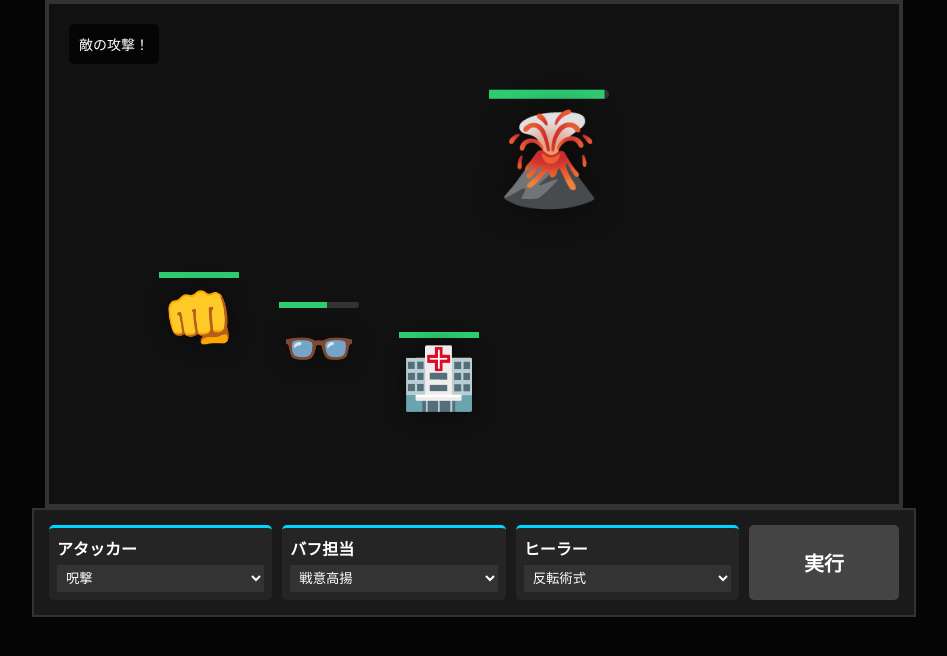
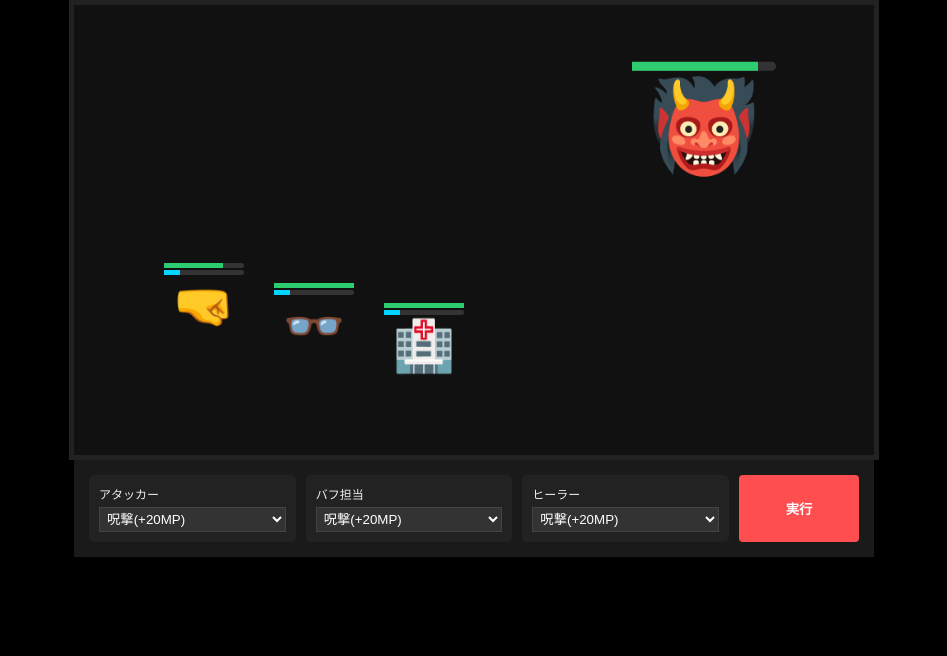
Before and after one commit to harukunmiura-prog/My-New-Game, a plain HTML site: page index.html in a window 1280 px wide. Both pictures are taken after a click on the button "実行". Shown: the whole page, without its empty margins (166-1113 px from the left). Drawn offline with Linux system fonts and the light colour scheme.

Commit message:
Update index.html

```diff
--- a/index.html
+++ b/index.html
@@ -2,142 +2,142 @@
 <html lang="ja">
 <head>
     <meta charset="UTF-8">
-    <title>Jujutsu Battle: Professional Edition</title>
+    <title>Jujutsu Battle: Ultra Edition</title>
     <style>
-        :root { --p-color: #00d4ff; --e-color: #ff4e50; }
-        body { background: #050505; color: white; font-family: 'Meiryo', sans-serif; display: flex; flex-direction: column; align-items: center; margin: 0; }
-        #game-board { width: 850px; height: 500px; background: #111; position: relative; border: 4px solid #333; overflow: hidden; }
+        body { background: #000; color: #eee; font-family: sans-serif; display: flex; flex-direction: column; align-items: center; margin: 0; }
+        #game-viewport { width: 800px; height: 450px; background: #111; position: relative; border: 5px solid #222; overflow: hidden; }
 
-        /* キャラクターエリア */
-        .unit { position: absolute; transition: 0.3s cubic-bezier(0.175, 0.885, 0.32, 1.275); text-align: center; width: 100px; }
-        .unit-icon { font-size: 60px; filter: drop-shadow(0 0 10px rgba(0,0,0,0.5)); }
-        .hp-gauge { width: 80px; height: 6px; background: #333; margin: 5px auto; border-radius: 3px; }
-        .hp-fill { height: 100%; background: #2ecc71; width: 100%; transition: 0.3s; }
+        /* 揺れ演出用のアニメーション */
+        .shake { animation: shake 0.2s; }
+        @keyframes shake {
+            0% { transform: translate(1px, 1px); }
+            20% { transform: translate(-3px, 0); }
+            40% { transform: translate(3px, 2px); }
+            100% { transform: translate(0, 0); }
+        }
+
+        /* キャラクター */
+        .char { position: absolute; transition: 0.4s; text-align: center; width: 100px; }
+        .icon { font-size: 50px; }
+        .status-bar { width: 80px; background: #333; height: 5px; margin: 2px auto; border-radius: 3px; }
+        .hp-inner { height: 100%; background: #2ecc71; width: 100%; transition: 0.3s; }
+        .mp-inner { height: 100%; background: #00d4ff; width: 0%; transition: 0.3s; }
 
         /* 配置 */
-        #p0 { bottom: 150px; left: 100px; }
-        #p1 { bottom: 120px; left: 220px; }
-        #p2 { bottom: 90px; left: 340px; }
-        #boss { top: 100px; right: 150px; scale: 1.5; }
+        #p0 { bottom: 120px; left: 80px; }
+        #p1 { bottom: 100px; left: 190px; }
+        #p2 { bottom: 80px; left: 300px; }
+        #enemy { top: 80px; right: 120px; scale: 1.8; }
 
-        /* UIエリア */
-        #ui-panel { width: 850px; background: #1a1a1a; padding: 15px; display: grid; grid-template-columns: repeat(3, 1fr) 150px; gap: 10px; border: 2px solid #333; }
-        .char-cmd { background: #252525; padding: 8px; border-radius: 5px; border-top: 3px solid var(--p-color); }
-        .char-cmd.done { border-top-color: #555; opacity: 0.6; }
-        select { width: 100%; padding: 5px; background: #333; color: white; border: none; margin-top: 5px; }
-
-        #go-btn { background: var(--e-color); color: white; border: none; font-weight: bold; cursor: pointer; border-radius: 5px; font-size: 20px; }
-        #go-btn:disabled { background: #444; }
-
-        /* ログ演出 */
-        #battle-log { position: absolute; top: 20px; left: 20px; background: rgba(0,0,0,0.7); padding: 10px; border-radius: 5px; font-size: 14px; pointer-events: none; }
+        /* UI */
+        #control-panel { width: 800px; background: #1a1a1a; display: grid; grid-template-columns: repeat(3, 1fr) 120px; gap: 10px; padding: 15px; box-sizing: border-box; }
+        .panel-unit { background: #222; padding: 10px; border-radius: 5px; font-size: 12px; }
+        select { width: 100%; margin-top: 5px; background: #333; color: white; border: 1px solid #444; padding: 3px; }
+        button { background: #ff4e50; color: white; border: none; font-weight: bold; cursor: pointer; border-radius: 4px; }
+        button:disabled { background: #555; }
     </style>
 </head>
 <body>
 
-<div id="game-board">
-    <div id="battle-log">コマンドを選択してください...</div>
-    <div id="boss" class="unit">
-        <div class="hp-gauge"><div id="hp-e" class="hp-fill"></div></div>
-        <div class="unit-icon">🌋</div>
+<div id="game-viewport">
+    <div id="enemy" class="char"><div class="status-bar"><div id="hp-e" class="hp-inner"></div></div><div class="icon">👹</div></div>
+    <div id="p0" class="char">
+        <div class="status-bar"><div id="hp-p0" class="hp-inner"></div></div>
+        <div class="status-bar"><div id="mp-p0" class="mp-inner"></div></div>
+        <div class="icon">🤜</div>
     </div>
-    <div id="p0" class="unit"><div class="hp-gauge"><div id="hp-p0" class="hp-fill"></div></div><div class="unit-icon">👊</div></div>
-    <div id="p1" class="unit"><div class="hp-gauge"><div id="hp-p1" class="hp-fill"></div></div><div class="unit-icon">👓</div></div>
-    <div id="p2" class="unit"><div class="hp-gauge"><div id="hp-p2" class="hp-fill"></div></div><div class="unit-icon">🏥</div></div>
+    <div id="p1" class="char">
+        <div class="status-bar"><div id="hp-p1" class="hp-inner"></div></div>
+        <div class="status-bar"><div id="mp-p1" class="mp-inner"></div></div>
+        <div class="icon">👓</div>
+    </div>
+    <div id="p2" class="char">
+        <div class="status-bar"><div id="hp-p2" class="hp-inner"></div></div>
+        <div class="status-bar"><div id="mp-p2" class="mp-inner"></div></div>
+        <div class="icon">🏥</div>
+    </div>
 </div>
 
-<div id="ui-panel">
-    <div id="cmd-0" class="char-cmd"><strong>アタッカー</strong><select id="sel-0"><option value="atk">呪撃</option><option value="skill">黒閃 (消費20)</option></select></div>
-    <div id="cmd-1" class="char-cmd"><strong>バフ担当</strong><select id="sel-1"><option value="buff">戦意高揚</option></select></div>
-    <div id="cmd-2" class="char-cmd"><strong>ヒーラー</strong><select id="sel-2"><option value="heal">反転術式</option></select></div>
-    <button id="go-btn" onclick="startPhase()">実行</button>
+<div id="control-panel">
+    <div class="panel-unit">アタッカー<select id="act0"><option value="atk">呪撃(+20MP)</option><option value="skill">黒閃(20MP消費)</option></select></div>
+    <div class="panel-unit">バフ担当<select id="act1"><option value="atk">呪撃(+20MP)</option><option value="buff">戦意高揚(20MP消費)</option></select></div>
+    <div class="panel-unit">ヒーラー<select id="act2"><option value="atk">呪撃(+20MP)</option><option value="heal">反転術式(40MP消費)</option></select></div>
+    <button id="btn-go" onclick="runTurn()">実行</button>
 </div>
 
 <script>
-    // --- 1. 設計図（クラス） ---
-    class Unit {
-        constructor(id, name, hp, type) {
+class Fighter {
+    constructor(id, name, hp, mp) {
         this.id = id;
         this.name = name;
-            this.hp = hp;
-            this.maxHp = hp;
-            this.type = type; // 'player' or 'enemy'
-            this.buff = 1.0;
+        this.hp = hp; this.maxHp = hp;
+        this.mp = mp;
+        this.buff = 1;
     }
-        updateHP() {
-            const fill = document.getElementById(`hp-${this.id}`);
-            fill.style.width = (this.hp / this.maxHp * 100) + "%";
+    update() {
+        document.getElementById(`hp-${this.id}`).style.width = (this.hp/this.maxHp*100) + "%";
+        const mpBar = document.getElementById(`mp-${this.id}`);
+        if(mpBar) mpBar.style.width = this.mp + "%";
     }
 }
 
-    // --- 2. 初期化 ---
-    const players = [
-        new Unit("p0", "アタッカー", 150, "player"),
-        new Unit("p1", "バフ担当", 100, "player"),
-        new Unit("p2", "ヒーラー", 80, "player")
-    ];
-    const enemy = new Unit("e", "特級呪霊", 1000, "enemy");
+const players = [new Fighter("p0", "虎杖", 150, 0), new Fighter("p1", "七海", 120, 0), new Fighter("p2", "家入", 100, 0)];
+const boss = new Fighter("e", "特級", 1200, 0);
 
-    const log = (msg) => document.getElementById('battle-log').innerText = msg;
+async function runTurn() {
+    document.getElementById('btn-go').disabled = true;
 
-    // --- 3. バトルロジック（ここが難しい！） ---
-    async function startPhase() {
-        document.getElementById('go-btn').disabled = true;
+    for(let i=0; i<3; i++) {
+        if(boss.hp <= 0) break;
+        const move = document.getElementById(`act${i}`).value;
+        const p = players[i];
 
-        // 味方の行動
-        for (let i = 0; i < players.length; i++) {
-            if (enemy.hp <= 0) break;
-            const action = document.getElementById(`sel-${i}`).value;
-            await executeAction(players[i], action);
+        // MPチェック
+        if((move==='skill' || move==='buff') && p.mp < 20) { alert(`${p.name}のMPが足りない！`); continue; }
+        if(move==='heal' && p.mp < 40) { alert(`${p.name}のMPが足りない！`); continue; }
+
+        await perform(p, move);
     }
 
-        // 敵の行動
-        if (enemy.hp > 0) {
-            await new Promise(r => setTimeout(r, 800));
-            await enemyAction();
+    if(boss.hp > 0) await enemyTurn();
+    document.getElementById('btn-go').disabled = false;
 }
 
-        document.getElementById('go-btn').disabled = false;
-        log("次のターンを選択してください...");
+async function perform(p, move) {
+    const el = document.getElementById(p.id);
+    if(move === 'atk' || move === 'skill') {
+        el.style.transform = "translateX(60px)";
+        let d = move === 'atk' ? 50 : 150;
+        d *= p.buff; p.buff = 1;
+        boss.hp -= d; boss.update();
+        if(move === 'atk') p.mp = Math.min(100, p.mp + 20); else p.mp -= 20;
+        shake('enemy');
+    } else if(move === 'buff') {
+        p.mp -= 20; players[0].buff = 2.5;
+        el.style.transform = "translateY(-20px)";
+    } else if(move === 'heal') {
+        p.mp -= 40; players.forEach(v => { v.hp = Math.min(v.maxHp, v.hp + 50); v.update(); });
+        el.style.transform = "translateY(-20px)";
+    }
+    p.update();
+    await new Promise(r => setTimeout(r, 600));
+    el.style.transform = "";
 }
 
-    async function executeAction(actor, type) {
-        log(`${actor.name}の行動！`);
-        const el = document.getElementById(actor.id);
-
-        if (type === 'atk' || type === 'skill') {
-            el.style.transform = "translateX(50px)";
-            let dmg = type === 'atk' ? 40 : 120;
-            dmg = Math.floor(dmg * actor.buff);
-            enemy.hp = Math.max(0, enemy.hp - dmg);
-            enemy.updateHP();
-            actor.buff = 1.0; // バフ消費
-            log(`${enemy.name}に ${dmg} のダメージ！`);
-        } else if (type === 'buff') {
-            el.style.transform = "translateY(-20px)";
-            players[0].buff = 2.0;
-            log(`アタッカーの力を強化！`);
-        } else if (type === 'heal') {
-            el.style.transform = "translateY(-20px)";
-            players.forEach(p => { p.hp = Math.min(p.maxHp, p.hp + 30); p.updateHP(); });
-            log(`味方全員を回復！`);
+async function enemyTurn() {
+    const target = players[Math.floor(Math.random()*3)];
+    document.getElementById('enemy').style.transform = "translateX(-80px)";
+    target.hp = Math.max(0, target.hp - 40);
+    target.update();
+    shake(target.id);
+    await new Promise(r => setTimeout(r, 600));
+    document.getElementById('enemy').style.transform = "";
 }
 
-        await new Promise(r => setTimeout(r, 600));
-        el.style.transform = "translate(0,0)";
-    }
-
-    async function enemyAction() {
-        log(`敵の攻撃！`);
-        const target = players[Math.floor(Math.random() * players.length)];
-        document.getElementById('boss').style.transform = "translateX(-100px)";
-
-        target.hp = Math.max(0, target.hp - 40);
-        target.updateHP();
-
-        await new Promise(r => setTimeout(r, 600));
-        document.getElementById('boss').style.transform = "translateX(0)";
-        log(`${target.name}は 40 ダメージ受けた！`);
+function shake(id) {
+    const el = document.getElementById(id);
+    el.classList.add('shake');
+    setTimeout(() => el.classList.remove('shake'), 200);
 }
 </script>
 </body>
```
Lines whose indentation alone changed are shown as unchanged.
